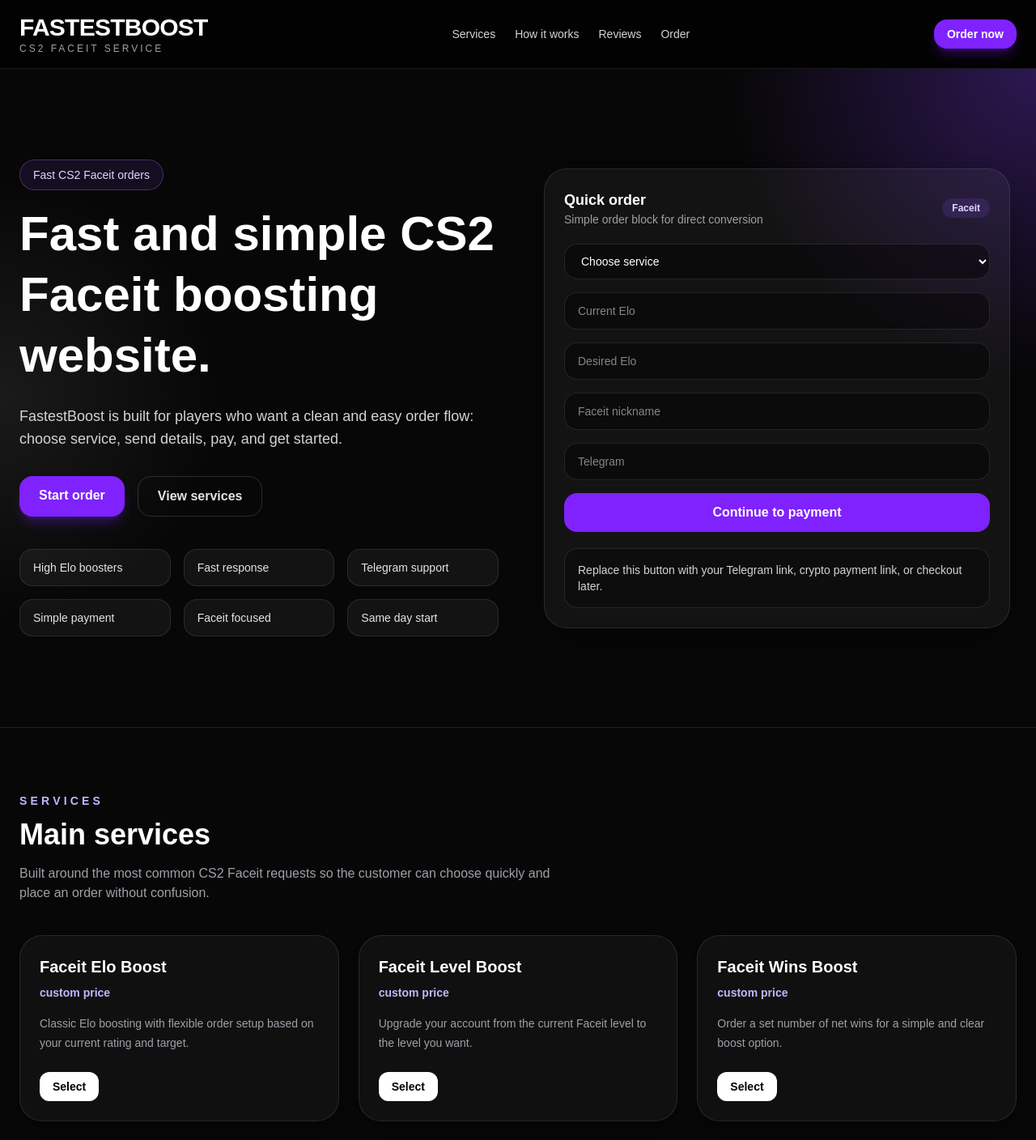
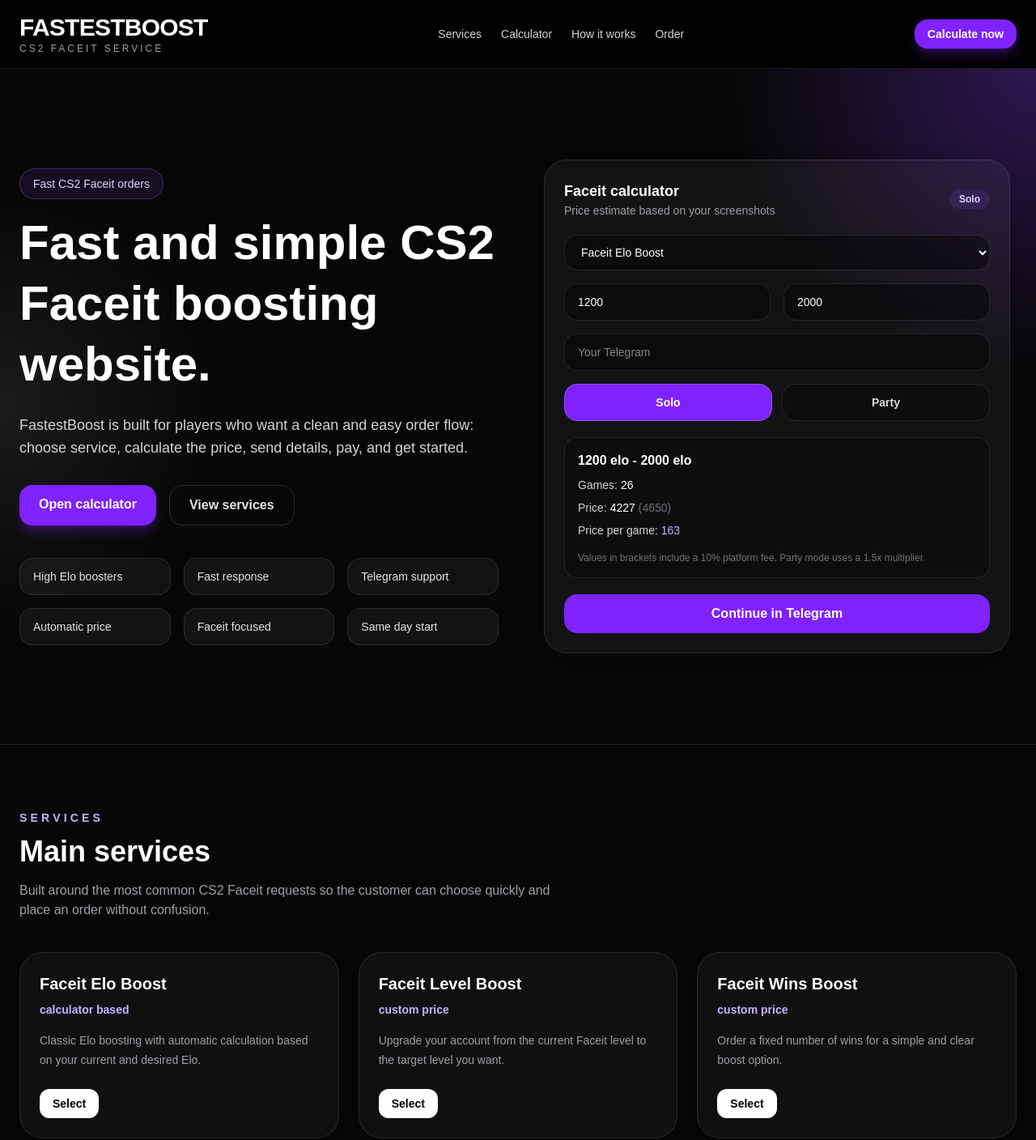
Before and after one commit to lolpoks-source/fastestboost, a Next.js app: page / in a window 1280 px wide. Shown: the top 1408 px of the page at 81% size. Built offline with nearby package versions, Linux system fonts and the light colour scheme.

Commit message:
add real elo calculator

```diff
--- a/app/page.tsx
+++ b/app/page.tsx
@@ -1,34 +1,102 @@
+import { useMemo, useState } from 'react';
+
+const ELO_RULES = [
+  {
+    min: 0,
+    max: 2000,
+    gamesPer1000: 32,
+    soloPricePerGame: 165.125,
+  },
+  {
+    min: 2000,
+    max: 3000,
+    gamesPer1000: 40,
+    soloPricePerGame: 535.425,
+  },
+];
+
+const PARTY_MULTIPLIER = 1.5;
+const PLATFORM_FEE_MULTIPLIER = 1.1;
+
+function calculateBoost(currentEloRaw: string, targetEloRaw: string, isParty: boolean) {
+  const currentElo = Number(currentEloRaw);
+  const targetElo = Number(targetEloRaw);
+
+  if (!Number.isFinite(currentElo) || !Number.isFinite(targetElo)) return null;
+  if (targetElo <= currentElo) return null;
+
+  let games = 0;
+  let basePrice = 0;
+  let pointer = currentElo;
+
+  while (pointer < targetElo) {
+    const rule = ELO_RULES.find((item) => pointer >= item.min && pointer < item.max);
+    if (!rule) break;
+
+    const segmentEnd = Math.min(targetElo, rule.max);
+    const eloDelta = segmentEnd - pointer;
+    const segmentGames = (eloDelta / 1000) * rule.gamesPer1000;
+    const pricePerGame = isParty ? rule.soloPricePerGame * PARTY_MULTIPLIER : rule.soloPricePerGame;
+
+    games += segmentGames;
+    basePrice += segmentGames * pricePerGame;
+    pointer = segmentEnd;
+  }
+
+  const roundedGames = Math.round(games);
+  const roundedBasePrice = Math.round(basePrice);
+  const priceWithFee = Math.round(roundedBasePrice * PLATFORM_FEE_MULTIPLIER);
+  const pricePerGame = roundedGames > 0 ? Math.round(roundedBasePrice / roundedGames) : 0;
+
+  return {
+    currentElo,
+    targetElo,
+    roundedGames,
+    roundedBasePrice,
+    priceWithFee,
+    pricePerGame,
+  };
+}
+
 export default function FastestBoostWebsite() {
+  const [service, setService] = useState('Faceit Elo Boost');
+  const [currentElo, setCurrentElo] = useState('1200');
+  const [targetElo, setTargetElo] = useState('2000');
+  const [telegram, setTelegram] = useState('');
+  const [isParty, setIsParty] = useState(false);
+
+  const result = useMemo(() => calculateBoost(currentElo, targetElo, isParty), [currentElo, targetElo, isParty]);
+
   const services = [
     {
       title: 'Faceit Elo Boost',
-      price: 'custom price',
-      text: 'Classic Elo boosting with flexible order setup based on your current rating and target.',
+      price: 'calculator based',
+      text: 'Classic Elo boosting with automatic calculation based on your current and desired Elo.',
     },
     {
       title: 'Faceit Level Boost',
       price: 'custom price',
-      text: 'Upgrade your account from the current Faceit level to the level you want.',
+      text: 'Upgrade your account from the current Faceit level to the target level you want.',
     },
     {
       title: 'Faceit Wins Boost',
       price: 'custom price',
-      text: 'Order a set number of net wins for a simple and clear boost option.',
+      text: 'Order a fixed number of wins for a simple and clear boost option.',
     },
     {
       title: 'Faceit Stats Boost',
       price: 'custom price',
-      text: 'Focused boost option for better account stats like KD, average kills and overall match profile.',
+      text: 'Focused boost option for better account stats like KD, average kills and overall profile.',
     },
     {
-      title: 'Duo Queue / Lobby Boost',
-      price: 'custom price',
-      text: 'Play together with a booster in duo or lobby format for a more comfortable experience.',
+      title: 'Duo Queue / Party Boost',
+      price: '1.5x calculator',
+      text: 'Play together with a booster in party format with a higher rate than solo boosting.',
     },
     {
       title: 'Faceit Coaching',
       price: 'custom price',
-      text: 'One-on-one help for players who want to improve decision making, mechanics and match understanding.',
+      text: 'One-on-one help for players who want to improve mechanics, aim and decision making.',
     },
   ];
 
@@ -36,7 +104,7 @@
     'CS2 and Faceit focused service',
     'Experienced high Elo boosters',
     'Fast same-day start',
-    'Simple order process',
+    'Automatic Elo calculator',
     '24/7 communication in Telegram',
     'Manual order review before start',
   ];
@@ -44,11 +112,11 @@
   const steps = [
     {
       title: 'Choose service',
-      text: 'Select the service you need: Elo Boost, Level Boost, Wins Boost, Stats Boost, Duo Queue or Coaching.',
+      text: 'Select the service you need: Elo Boost, Level Boost, Wins Boost, Stats Boost, Party Boost or Coaching.',
     },
     {
-      title: 'Fill the form',
-      text: 'Send your current Elo, target Elo, Faceit nickname and Telegram contact.',
+      title: 'Use calculator',
+      text: 'Enter your current Elo, target Elo and choose solo or party mode to see the estimate.',
     },
     {
       title: 'Pay for order',
@@ -75,6 +143,10 @@
     },
   ];
 
+  const telegramMessage = result
+    ? `Hello, I want to order ${isParty ? 'Party' : 'Solo'} Faceit boost from ${result.currentElo} Elo to ${result.targetElo} Elo. Estimated games: ${result.roundedGames}. Price: ${result.roundedBasePrice} RUB.`
+    : 'Hello, I want to order a Faceit boost.';
+
   return (
     <div className="min-h-screen bg-[#070707] text-white">
       <header className="sticky top-0 z-50 border-b border-white/10 bg-black/70 backdrop-blur">
@@ -86,16 +158,16 @@
 
           <nav className="hidden items-center gap-6 text-sm text-zinc-300 md:flex">
             <a href="#services" className="transition hover:text-white">Services</a>
+            <a href="#calculator" className="transition hover:text-white">Calculator</a>
             <a href="#how" className="transition hover:text-white">How it works</a>
-            <a href="#reviews" className="transition hover:text-white">Reviews</a>
             <a href="#order" className="transition hover:text-white">Order</a>
           </nav>
 
           <a
-            href="#order"
+            href="#calculator"
             className="rounded-2xl bg-violet-600 px-4 py-2 text-sm font-semibold shadow-lg shadow-violet-600/30 transition hover:scale-105 hover:bg-violet-500"
           >
-            Order now
+            Calculate now
           </a>
         </div>
       </header>
@@ -111,15 +183,15 @@
               Fast and simple CS2 Faceit boosting website.
             </h1>
             <p className="mt-6 max-w-2xl text-base leading-7 text-zinc-300 md:text-lg">
-              FastestBoost is built for players who want a clean and easy order flow: choose service, send details, pay, and get started.
+              FastestBoost is built for players who want a clean and easy order flow: choose service, calculate the price, send details, pay, and get started.
             </p>
 
             <div className="mt-8 flex flex-wrap gap-4">
               <a
-                href="#order"
+                href="#calculator"
                 className="rounded-2xl bg-violet-600 px-6 py-3 font-semibold shadow-lg shadow-violet-600/30 transition hover:scale-105 hover:bg-violet-500"
               >
-                Start order
+                Open calculator
               </a>
               <a
                 href="#services"
@@ -130,7 +202,7 @@
             </div>
 
             <div className="mt-10 grid grid-cols-2 gap-4 md:grid-cols-3">
-              {['High Elo boosters', 'Fast response', 'Telegram support', 'Simple payment', 'Faceit focused', 'Same day start'].map((item) => (
+              {['High Elo boosters', 'Fast response', 'Telegram support', 'Automatic price', 'Faceit focused', 'Same day start'].map((item) => (
                 <div key={item} className="rounded-2xl border border-white/10 bg-white/5 px-4 py-3 text-sm text-zinc-200">
                   {item}
                 </div>
@@ -138,40 +210,98 @@
             </div>
           </div>
 
-          <div className="flex items-center justify-center">
+          <div id="calculator" className="flex items-center justify-center">
             <div className="w-full max-w-xl rounded-[28px] border border-white/10 bg-white/5 p-6 shadow-2xl shadow-black/40 backdrop-blur">
               <div className="mb-5 flex items-center justify-between">
                 <div>
-                  <div className="text-lg font-bold">Quick order</div>
-                  <div className="text-sm text-zinc-400">Simple order block for direct conversion</div>
+                  <div className="text-lg font-bold">Faceit calculator</div>
+                  <div className="text-sm text-zinc-400">Price estimate based on your screenshots</div>
                 </div>
                 <div className="rounded-xl bg-violet-500/15 px-3 py-1 text-xs font-semibold text-violet-200">
-                  Faceit
+                  {isParty ? 'Party' : 'Solo'}
                 </div>
               </div>
 
               <div className="grid gap-4">
-                <select className="rounded-2xl border border-white/10 bg-black/40 px-4 py-3 text-sm outline-none">
-                  <option>Choose service</option>
+                <select
+                  value={service}
+                  onChange={(e) => setService(e.target.value)}
+                  className="rounded-2xl border border-white/10 bg-black/40 px-4 py-3 text-sm outline-none"
+                >
                   <option>Faceit Elo Boost</option>
                   <option>Faceit Level Boost</option>
                   <option>Faceit Wins Boost</option>
                   <option>Faceit Stats Boost</option>
-                  <option>Duo Queue / Lobby Boost</option>
+                  <option>Duo Queue / Party Boost</option>
                   <option>Faceit Coaching</option>
                 </select>
-                <input className="rounded-2xl border border-white/10 bg-black/40 px-4 py-3 text-sm outline-none" placeholder="Current Elo" />
-                <input className="rounded-2xl border border-white/10 bg-black/40 px-4 py-3 text-sm outline-none" placeholder="Desired Elo" />
-                <input className="rounded-2xl border border-white/10 bg-black/40 px-4 py-3 text-sm outline-none" placeholder="Faceit nickname" />
-                <input className="rounded-2xl border border-white/10 bg-black/40 px-4 py-3 text-sm outline-none" placeholder="Telegram" />
-                <button className="rounded-2xl bg-violet-600 px-4 py-3 font-semibold transition hover:bg-violet-500">
-                  Continue to payment
-                </button>
+
+                <div className="grid grid-cols-2 gap-4">
+                  <input
+                    className="rounded-2xl border border-white/10 bg-black/40 px-4 py-3 text-sm outline-none"
+                    placeholder="Current Elo"
+                    value={currentElo}
+                    onChange={(e) => setCurrentElo(e.target.value)}
+                  />
+                  <input
+                    className="rounded-2xl border border-white/10 bg-black/40 px-4 py-3 text-sm outline-none"
+                    placeholder="Desired Elo"
+                    value={targetElo}
+                    onChange={(e) => setTargetElo(e.target.value)}
+                  />
+                </div>
+
+                <input
+                  className="rounded-2xl border border-white/10 bg-black/40 px-4 py-3 text-sm outline-none"
+                  placeholder="Your Telegram"
+                  value={telegram}
+                  onChange={(e) => setTelegram(e.target.value)}
+                />
+
+                <div className="grid grid-cols-2 gap-3">
+                  <button
+                    type="button"
+                    onClick={() => setIsParty(false)}
+                    className={`rounded-2xl border px-4 py-3 text-sm font-semibold transition ${!isParty ? 'border-violet-500 bg-violet-600 text-white' : 'border-white/10 bg-black/30 text-zinc-300 hover:bg-white/5'}`}
+                  >
+                    Solo
+                  </button>
+                  <button
+                    type="button"
+                    onClick={() => setIsParty(true)}
+                    className={`rounded-2xl border px-4 py-3 text-sm font-semibold transition ${isParty ? 'border-violet-500 bg-violet-600 text-white' : 'border-white/10 bg-black/30 text-zinc-300 hover:bg-white/5'}`}
+                  >
+                    Party
+                  </button>
+                </div>
               </div>
 
               <div className="mt-5 rounded-2xl border border-white/10 bg-black/30 p-4 text-sm text-zinc-300">
-                Replace this button with your Telegram link, crypto payment link, or checkout later.
+                {result ? (
+                  <div className="space-y-2">
+                    <div className="text-base font-semibold text-white">
+                      {result.currentElo} elo - {result.targetElo} elo
+                    </div>
+                    <div>Games: <span className="text-white">{result.roundedGames}</span></div>
+                    <div>Price: <span className="text-white">{result.roundedBasePrice}</span> <span className="text-zinc-500">({result.priceWithFee})</span></div>
+                    <div>Price per game: <span className="text-violet-300">{result.pricePerGame}</span></div>
+                    <div className="pt-2 text-xs text-zinc-500">
+                      Values in brackets include a 10% platform fee. Party mode uses a 1.5x multiplier.
+                    </div>
+                  </div>
+                ) : (
+                  <div className="text-zinc-400">
+                    Enter valid current and desired Elo values. Desired Elo must be higher than current Elo.
+                  </div>
+                )}
               </div>
+
+              <a
+                href={`https://t.me/wqe12e1?text=${encodeURIComponent(`${telegram ? `My telegram: ${telegram}. ` : ''}${telegramMessage}`)}`}
+                className="mt-5 block rounded-2xl bg-violet-600 px-4 py-3 text-center font-semibold transition hover:bg-violet-500"
+              >
+                Continue in Telegram
+              </a>
             </div>
           </div>
         </div>
@@ -187,12 +317,12 @@
         </div>
 
         <div className="grid gap-6 md:grid-cols-2 xl:grid-cols-3">
-          {services.map((service) => (
-            <div key={service.title} className="rounded-[28px] border border-white/10 bg-white/[0.04] p-6 shadow-lg shadow-black/20">
-              <div className="text-xl font-bold">{service.title}</div>
-              <div className="mt-2 text-sm font-semibold text-violet-300">{service.price}</div>
-              <p className="mt-4 text-sm leading-6 text-zinc-400">{service.text}</p>
-              <a href="#order" className="mt-6 inline-flex rounded-xl bg-white px-4 py-2 text-sm font-semibold text-black transition hover:scale-105">
+          {services.map((serviceItem) => (
+            <div key={serviceItem.title} className="rounded-[28px] border border-white/10 bg-white/[0.04] p-6 shadow-lg shadow-black/20">
+              <div className="text-xl font-bold">{serviceItem.title}</div>
+              <div className="mt-2 text-sm font-semibold text-violet-300">{serviceItem.price}</div>
+              <p className="mt-4 text-sm leading-6 text-zinc-400">{serviceItem.text}</p>
+              <a href="#calculator" className="mt-6 inline-flex rounded-xl bg-white px-4 py-2 text-sm font-semibold text-black transition hover:scale-105">
                 Select
               </a>
             </div>
@@ -237,20 +367,30 @@
         </div>
       </section>
 
-      <section id="reviews" className="border-y border-white/10 bg-white/[0.03]">
+      <section className="border-y border-white/10 bg-white/[0.03]">
         <div className="mx-auto max-w-7xl px-6 py-20">
           <div className="mb-10 max-w-2xl">
-            <div className="mb-3 text-sm font-semibold uppercase tracking-[0.3em] text-violet-300">Reviews</div>
-            <h2 className="text-3xl font-black md:text-4xl">Social proof block</h2>
+            <div className="mb-3 text-sm font-semibold uppercase tracking-[0.3em] text-violet-300">Example values</div>
+            <h2 className="text-3xl font-black md:text-4xl">Calculator logic used right now</h2>
           </div>
 
-          <div className="grid gap-6 md:grid-cols-3">
-            {reviews.map((review) => (
-              <div key={review.name} className="rounded-[28px] border border-white/10 bg-black/30 p-6">
-                <div className="text-lg font-bold">{review.name}</div>
-                <p className="mt-4 text-sm leading-6 text-zinc-400">“{review.text}”</p>
+          <div className="grid gap-6 md:grid-cols-2">
+            <div className="rounded-[28px] border border-white/10 bg-black/30 p-6">
+              <div className="text-lg font-bold">0 - 2000 Elo</div>
+              <div className="mt-4 space-y-2 text-sm text-zinc-300">
+                <div>32 games per 1000 Elo</div>
+                <div>Solo: 165.125 per game</div>
+                <div>Party: 247.69 per game</div>
               </div>
-            ))}
+            </div>
+            <div className="rounded-[28px] border border-white/10 bg-black/30 p-6">
+              <div className="text-lg font-bold">2000 - 3000 Elo</div>
+              <div className="mt-4 space-y-2 text-sm text-zinc-300">
+                <div>40 games per 1000 Elo</div>
+                <div>Solo: 535.425 per game</div>
+                <div>Party: 803.14 per game</div>
+              </div>
+            </div>
           </div>
         </div>
       </section>
@@ -261,7 +401,7 @@
             <div className="mb-3 text-sm font-semibold uppercase tracking-[0.3em] text-violet-300">Order</div>
             <h2 className="text-3xl font-black md:text-4xl">Ready to launch FastestBoost?</h2>
             <p className="mt-4 max-w-xl text-zinc-400">
-              This section is ready for your payment link, Telegram username, crypto wallet or checkout button. You can keep everything simple and still have a professional landing page.
+              Use the calculator, send the details through Telegram, and start the order without extra steps.
             </p>
 
             <div className="mt-8 space-y-3 text-sm text-zinc-300">
@@ -287,6 +427,24 @@
         </div>
       </section>
 
+      <section id="reviews" className="border-t border-white/10 bg-white/[0.03]">
+        <div className="mx-auto max-w-7xl px-6 py-20">
+          <div className="mb-10 max-w-2xl">
+            <div className="mb-3 text-sm font-semibold uppercase tracking-[0.3em] text-violet-300">Reviews</div>
+            <h2 className="text-3xl font-black md:text-4xl">Social proof block</h2>
+          </div>
+
+          <div className="grid gap-6 md:grid-cols-3">
+            {reviews.map((review) => (
+              <div key={review.name} className="rounded-[28px] border border-white/10 bg-black/30 p-6">
+                <div className="text-lg font-bold">{review.name}</div>
+                <p className="mt-4 text-sm leading-6 text-zinc-400">“{review.text}”</p>
+              </div>
+            ))}
+          </div>
+        </div>
+      </section>
+
       <footer className="border-t border-white/10 px-6 py-8 text-center text-sm text-zinc-500">
         © 2026 FastestBoost. CS2 Faceit service landing page.
       </footer>
```
